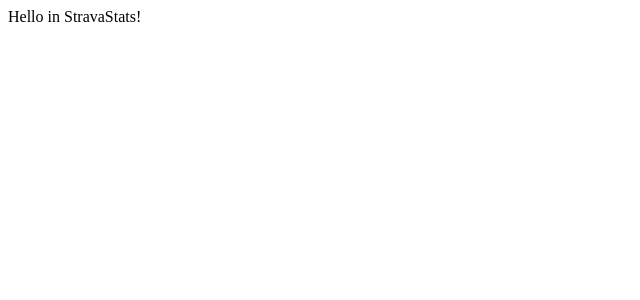
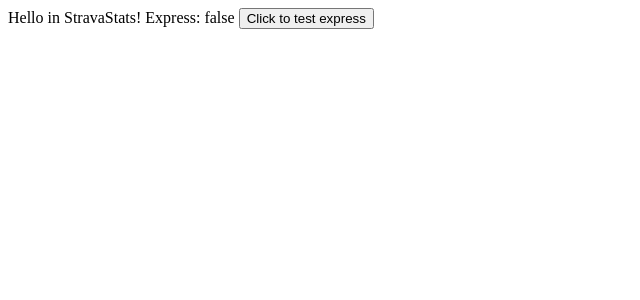
Before and after one commit to PatrykJamroz/StatzApp, a React (Create React App) app: page / in a window 1280 px wide. Shown: the top 300 px of the page, without its empty margins (0-640 px from the left). Built offline with nearby package versions, Linux system fonts and the light colour scheme.

Commit message:
update eslint, add express

```diff
--- a/package.json
+++ b/package.json
@@ -2,6 +2,7 @@
   "name": "stravastats",
   "version": "0.1.0",
   "private": true,
+  "proxy": "http://localhost:8080/",
   "dependencies": {
     "@testing-library/jest-dom": "^5.16.5",
     "@testing-library/react": "^13.4.0",
@@ -10,6 +11,9 @@
     "@types/node": "^16.18.4",
     "@types/react": "^18.0.26",
     "@types/react-dom": "^18.0.9",
+    "eslint-config-prettier": "^8.5.0",
+    "eslint-plugin-prettier": "^4.2.1",
+    "express": "^4.18.2",
     "react": "^18.2.0",
     "react-dom": "^18.2.0",
     "react-scripts": "^5.0.1",
@@ -54,7 +58,7 @@
     "eslint-plugin-promise": "^6.1.1",
     "eslint-plugin-react": "^7.31.11",
     "eslint-plugin-react-hooks": "^4.6.0",
-    "prettier": "2.8.0",
+    "prettier": "^2.8.0",
     "typescript": "^4.9.3"
   }
 }
--- a/src/App.tsx
+++ b/src/App.tsx
@@ -1,7 +1,26 @@
-import React from 'react';
+import React, { useState } from 'react';
 
 function App() {
-    return <>Hello in StravaStats!</>;
+    const [resp, setResp] = useState(false);
+    const getRes = async () => {
+        setResp(false);
+        try {
+            const response = await fetch('/ping');
+            const data = await response.json();
+            setResp(data.data);
+        } catch (err) {
+            console.log(err);
+        }
+    };
+
+    return (
+        <>
+            {`Hello in StravaStats! Express: ${resp} `}
+            <button type="button" onClick={getRes}>
+                Click to test express
+            </button>
+        </>
+    );
 }
 
 export default App;
```
Also changed, not shown: src/server/server.js (added, +17 -0 lines), .eslintrc.js, 1 other file (tests, documents, lock files or other folders).
